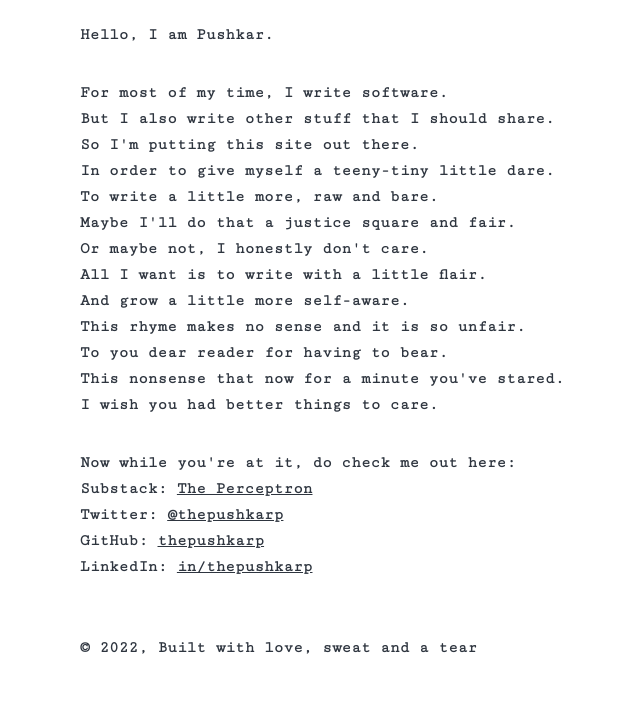
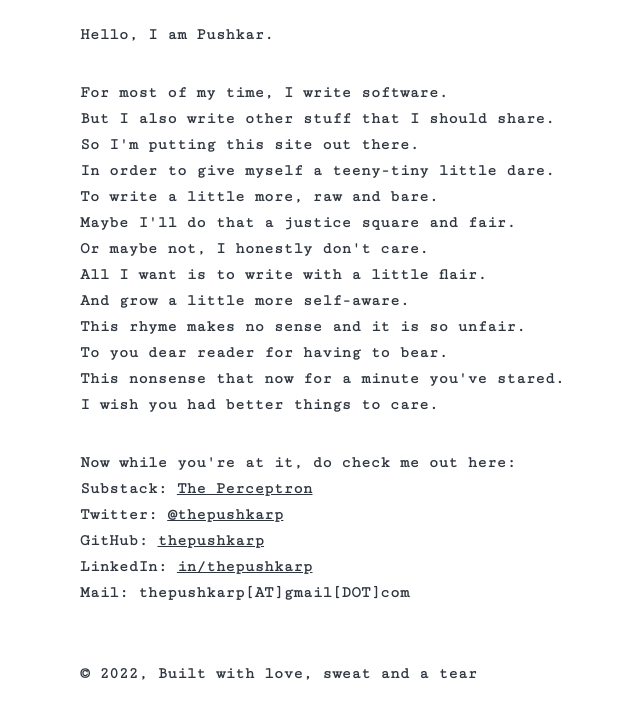
Before and after one commit to thepushkarp/thepushkarp-site, a Gatsby site: page / in a window 1280 px wide. Shown: the part 119-838 px from the top of the page, without its empty margins (244-884 px from the left). Built offline with nearby package versions, Linux system fonts and the light colour scheme; Gatsby itself is replaced by a stand-in of ours.

Commit message:
Add email

```diff
--- a/src/pages/index.js
+++ b/src/pages/index.js
@@ -77,6 +77,8 @@ const BlogIndex = ({ data, location }) => {
         >
           in/thepushkarp
         </a>
+        <br />
+        Mail: thepushkarp[AT]gmail[DOT]com
       </p>
     </Layout>
   )
```
